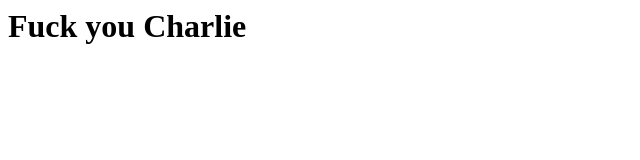
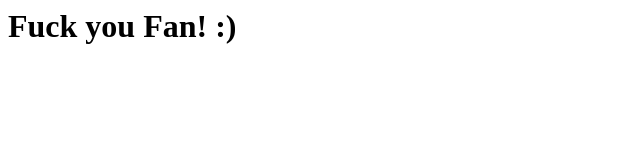
Before and after one commit to crazymugg/CrazyMugg, a plain HTML site: page index.html in a window 1280 px wide. Shown: the full height of the page, 0-640 px from the left. Drawn offline with Linux system fonts and the light colour scheme.

Commit message:
Update index.html

```diff
--- a/index.html
+++ b/index.html
@@ -1 +1 @@
-<h1>Fuck you Charlie</h1>
+<h1>Fuck you Fan! :)</h1>
```
